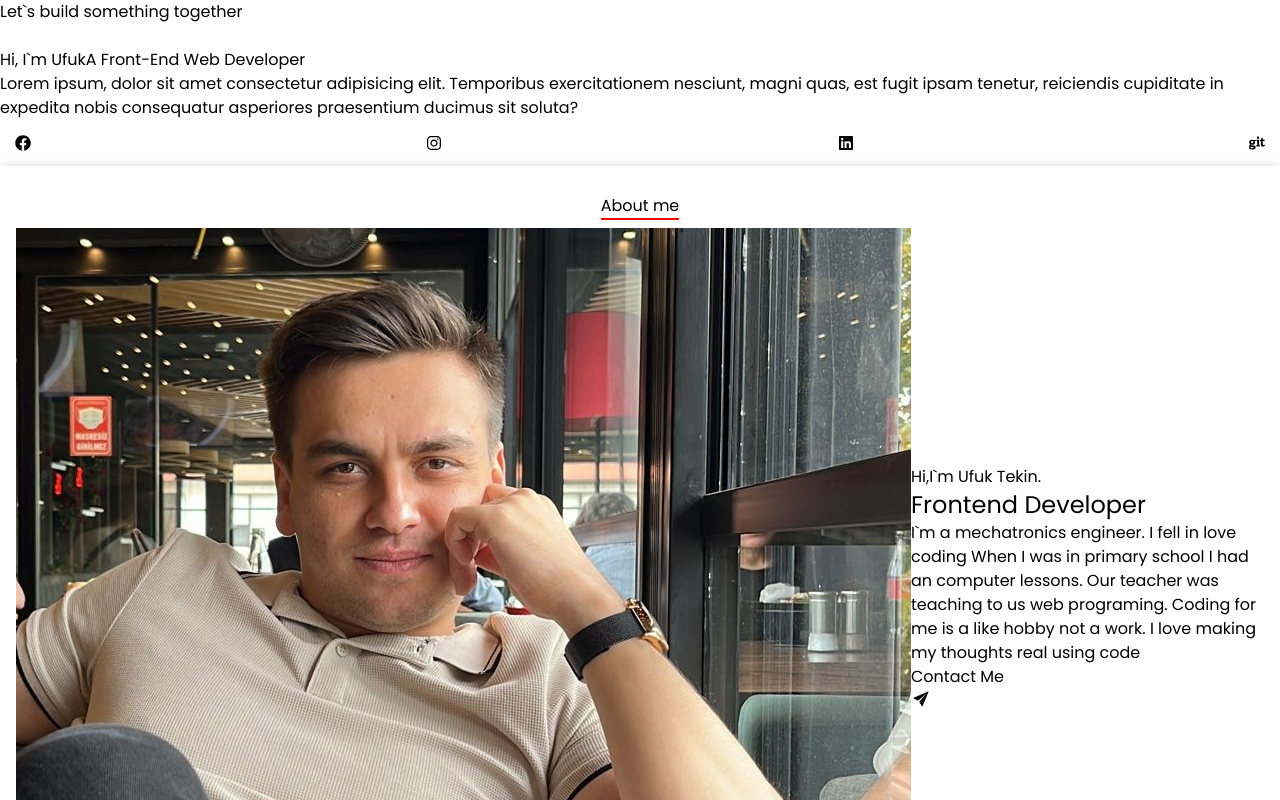
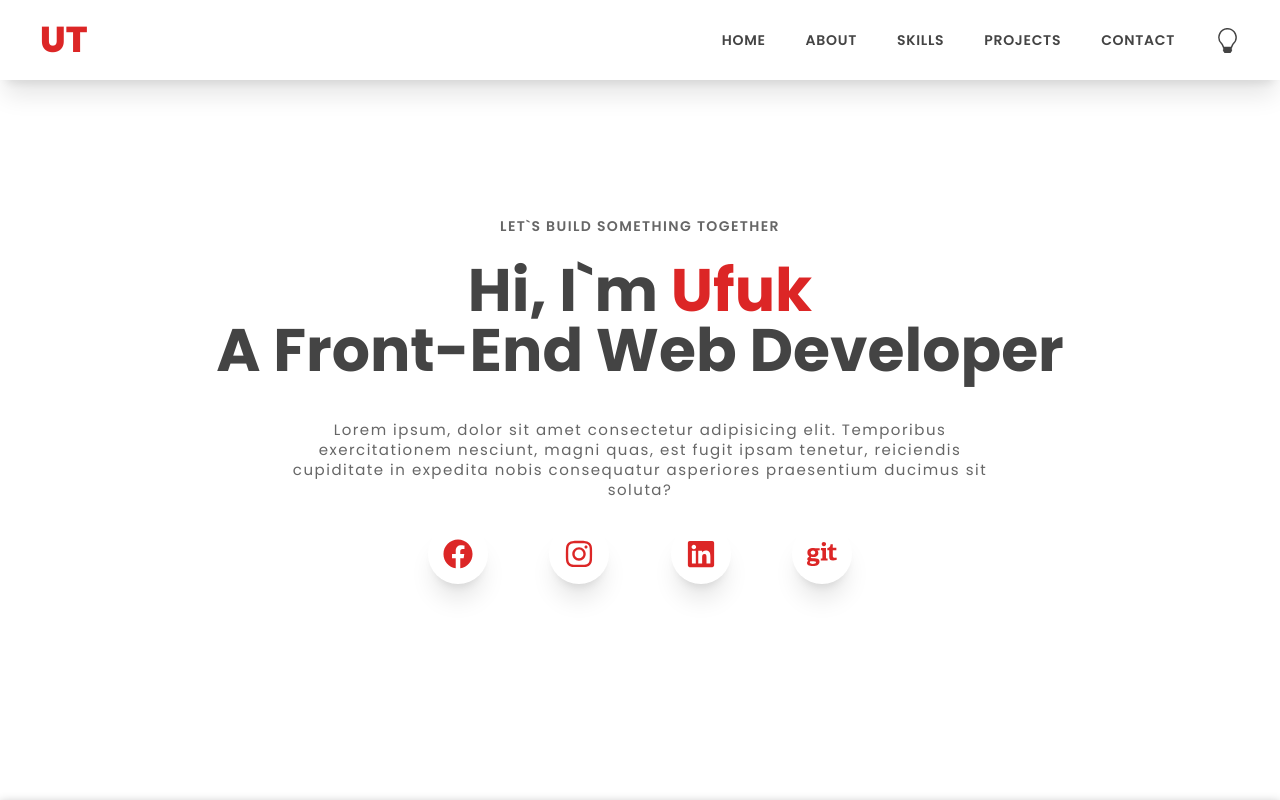
Before and after one commit to laswegher/my-portfolio, a Next.js app: page / in a window 1280 px wide. Shown: the top 800 px of the page. Built offline with nearby package versions, Linux system fonts and the light colour scheme.

Commit message:
tailwind css not loading issue fixed

```diff
--- a/tailwind.config.js
+++ b/tailwind.config.js
@@ -3,7 +3,7 @@ module.exports = {
   darkMode: 'class',
   content: [
     './pages/**/*.{js,ts,jsx,tsx}',
-    './components/**/*.{js,ts,jsx,tsx}',
+    './Components/**/*.{js,ts,jsx,tsx}',
   ],
   theme: {
     extend: {},
```
